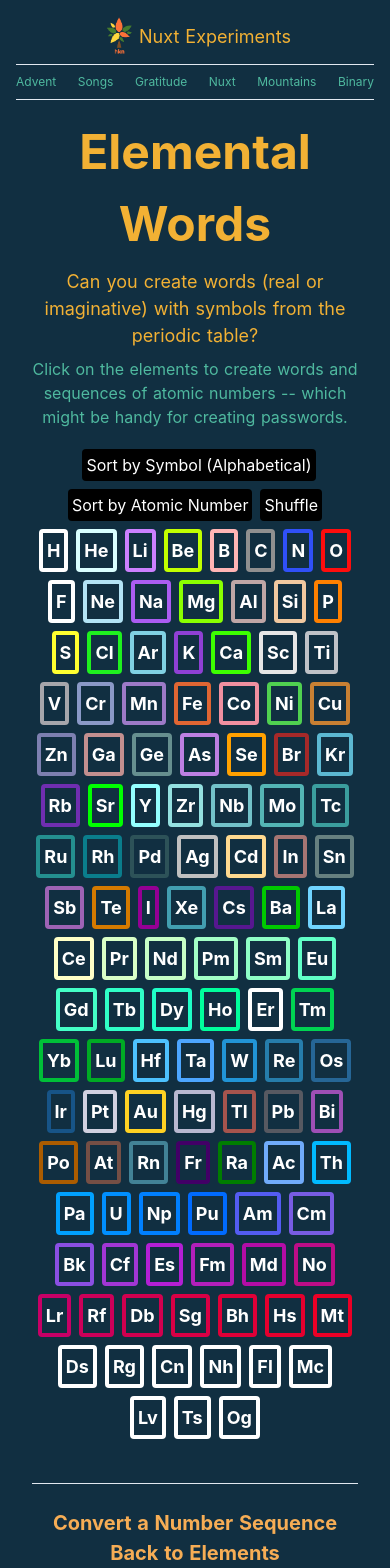
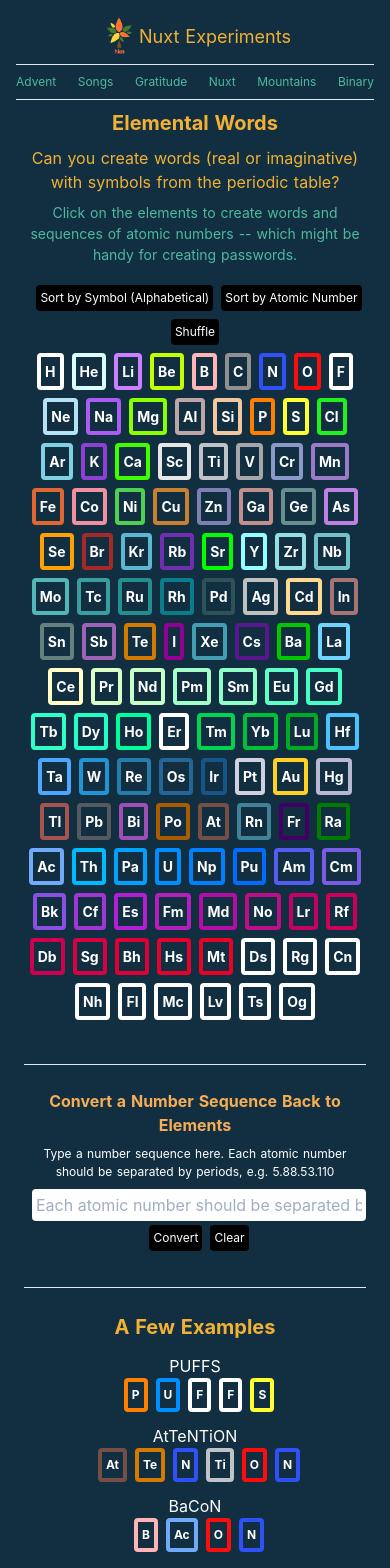
Before and after one commit to ethyl2/nuxt-experiment, a Nuxt app: page /elements in a window 390 px wide. Shown: the top 1568 px of the page. Built offline with nearby package versions, Linux system fonts and the light colour scheme.

Commit message:
Style: Adds mobile styles for elements page

```diff
--- a/pages/elements.vue
+++ b/pages/elements.vue
@@ -1,11 +1,13 @@
 <template>
-  <div class="m-4">
-    <h1 class="mx-auto text-5xl font-bold text-center mb-2">Elemental Words</h1>
-    <h2 class="mx-auto text-lg text-center mb-2">
+  <div class="m-2 md:m-4">
+    <h1 class="mx-auto text-xl md:text-5xl font-bold text-center mb-2">
+      Elemental Words
+    </h1>
+    <h2 class="mx-auto text-base md:text-lg text-center mb-2">
       Can you create words (real or imaginative) with symbols from the periodic
       table?
     </h2>
-    <h3 class="text-base text-center mb-4">
+    <h3 class="text-sm md:text-base text-center mb-4">
       Click on the elements to create words and sequences of atomic numbers --
       which might be handy for creating passwords.
     </h3>
@@ -14,21 +16,21 @@
     <div class="flex flex-wrap justify-center">
       <button
         type="button"
-        class="bg-black text-white rounded p-1 ml-3 mr-1 my-1 hover:bg-gray-700"
+        class="bg-black text-white rounded p-1 ml-3 mr-1 my-1 hover:bg-gray-700 text-xs md:text-base"
         @click="sortElementsBy('symbol')"
       >
         Sort by Symbol (Alphabetical)
       </button>
       <button
         type="button"
-        class="bg-black text-white rounded p-1 m-1 hover:bg-gray-700"
+        class="bg-black text-white rounded p-1 m-1 hover:bg-gray-700 text-xs md:text-base"
         @click="sortElementsBy('atomicNumber')"
       >
         Sort by Atomic Number
       </button>
       <button
         type="button"
-        class="bg-black text-white rounded p-1 m-1 hover:bg-gray-700"
+        class="bg-black text-white rounded p-1 m-1 hover:bg-gray-700 text-xs md:text-base"
         @click="shuffle"
       >
         Shuffle
@@ -41,7 +43,7 @@
         v-for="element in elements"
         :key="element.atomicNumber"
         type="button"
-        class="text-white font-bold m-1 p-1 text-lg rounded hover:text-black hover:bg-white"
+        class="text-white font-bold m-1 p-1 text-sm md:text-lg rounded hover:text-black hover:bg-white"
         :style="{ border: `4px solid #${element.cpkHexColor}` }"
         @click="selectElement(element)"
       >
@@ -51,21 +53,26 @@
 
     <!-- Display Results of Making Word -->
     <div v-if="elementString" class="flex flex-col justify-center items-center">
-      <h3 class="text-3xl text-center font-bold my-2">
+      <h3
+        class="text-center font-bold my-2"
+        :class="[
+          elementString.length < 18 ? 'text-3xl' : 'text-lg md:text-2xl',
+        ]"
+      >
         {{ elementString }}
       </h3>
       <input id="element-string" v-model="elementString" type="hidden" />
       <div class="flex flex-wrap justify-center items-center">
         <button
           type="button"
-          class="bg-black text-white rounded p-1 m-1 hover:bg-gray-700"
+          class="bg-black text-white rounded p-1 m-1 hover:bg-gray-700 text-xs md:text-base"
           @click="copyElementString"
         >
           Copy Word
         </button>
         <button
           type="button"
-          class="bg-black text-white rounded p-1 m-1 hover:bg-gray-700"
+          class="bg-black text-white rounded p-1 m-1 hover:bg-gray-700 text-xs md:text-base"
           @click="clear"
         >
           Clear
@@ -75,41 +82,51 @@
 
     <div class="flex flex-wrap justify-center my-2">
       <div
-        v-for="element in selectedElements"
-        :key="element.atomicNumber"
-        class="relative bg-white rounded p-1 m-1 w-32 h-32 flex flex-col"
+        v-for="(element, index) in selectedElements"
+        :key="`${element.atomicNumber}-${index}`"
+        class="relative bg-white rounded p-1 m-1 w-20 md:w-32 h-20 md:h-32 flex flex-col"
         :style="{ border: `2px solid #${element.cpkHexColor}` }"
       >
         <p
-          class="absolute text-right text-xs text-black my-0 ml-0 mr-1 p-0 top-0.5 right-0"
+          class="absolute text-right text-xs text-black my-0 ml-0 mr-px md:mr-1 p-0 top-0 md:top-0.5 right-0"
         >
           {{ element.atomicNumber }}
         </p>
         <p
-          class="text-black text-center text-5xl font-bold m-0 p-0 leading-tight"
+          class="text-black text-center text-3xl md:text-5xl font-bold m-0 p-0 md:leading-tight"
         >
           {{ element.symbol }}
         </p>
-        <p class="text-black text-center font-bold m-0 p-0">
+        <p
+          class="text-black text-center font-bold m-0 p-0 truncate text-xs md:text-base"
+        >
           {{ element.name }}
         </p>
-        <p class="text-black text-center text-xs m-0 p-0">
+        <p class="text-black text-center text-xs m-0 p-0 hidden md:block">
           {{ element.atomicMass }}
         </p>
-        <p class="text-black text-center text-xs m-0 p-0 truncate">
+        <p
+          class="text-black text-center text-xs m-0 p-0 hidden md:block truncate"
+        >
           {{ element.electronicConfiguration }}
         </p>
       </div>
     </div>
 
-    <div v-if="numberString" class="flex justify-center items-center space-x-4">
-      <p class="text-white text-lg text-center font-bold">
+    <div
+      v-if="numberString"
+      class="flex justify-center items-center md:space-x-4 flex-col md:flex-row"
+    >
+      <p
+        class="text-white text-center font-bold"
+        :class="[numberString.length < 18 ? 'text-lg' : 'text-sm md:text-lg']"
+      >
         {{ numberString }}
       </p>
       <input id="number-string" v-model="numberString" type="hidden" />
       <button
         type="button"
-        class="bg-black text-white rounded p-1 m-1 hover:bg-gray-700"
+        class="bg-black text-white rounded p-1 m-1 hover:bg-gray-700 text-xs md:text-base"
         @click="copyNumberString"
       >
         Copy Numbers
@@ -123,27 +140,31 @@
     >
       <label
         for="number-input"
-        class="text-center mx-auto w-full font-bold text-xl text-orange-400"
+        class="text-center mx-auto w-full font-bold text-base md:text-xl text-orange-400"
         >Convert a Number Sequence Back to Elements</label
       >
-      <div class="flex items-center justify-center space-x-2 w-full">
+      <div class="flex flex-wrap items-center justify-center space-x-2 w-full">
+        <p class="text-xs text-center p-2 md:hidden">
+          Type a number sequence here. Each atomic number should be separated by
+          periods, e.g. 5.88.53.110
+        </p>
         <input
           id="number-input"
           v-model="numberInput"
           type="text"
-          class="text-black p-1 w-4/6 rounded"
-          placeholder="Type a number sequence here. Each atomic number should be separated by periods, e.g. 5.88.53.110"
+          class="text-black p-1 w-full md:w-4/6 rounded"
+          placeholder="Each atomic number should be separated by periods, e.g. 5.88.53.110"
           required
         />
         <button
           type="submit"
-          class="bg-black text-white rounded p-1 m-1 hover:bg-gray-700"
+          class="bg-black text-white rounded p-1 m-1 hover:bg-gray-700 text-xs md:text-base"
         >
           Convert
         </button>
         <button
           type="button"
-          class="bg-black text-white rounded p-1 m-1 hover:bg-gray-700"
+          class="bg-black text-white rounded p-1 m-1 hover:bg-gray-700 text-xs md:text-base"
           @click="clearNumberInput"
         >
           Clear
@@ -184,14 +205,14 @@
       <div
         v-for="(example, index) in examples"
         :key="index"
-        class="flex flex-wrap justify-between items-center space-x-2 mx-auto w-1/3"
+        class="flex flex-wrap justify-between items-center space-x-2 mx-auto w-full md:w-1/3 flex-col md:flex-row"
       >
         <p>{{ example.word }}</p>
         <div class="flex flex-wrap items-center space-x-2">
           <p
             v-for="(symbol, symbolsIndex) in example.symbols"
             :key="symbolsIndex"
-            class="border p-1 rounded font-bold"
+            class="border p-1 rounded font-bold text-xs md:text-lg"
             :style="{ border: `4px solid #${getColor(symbol)}` }"
           >
             {{ symbol }}
```
